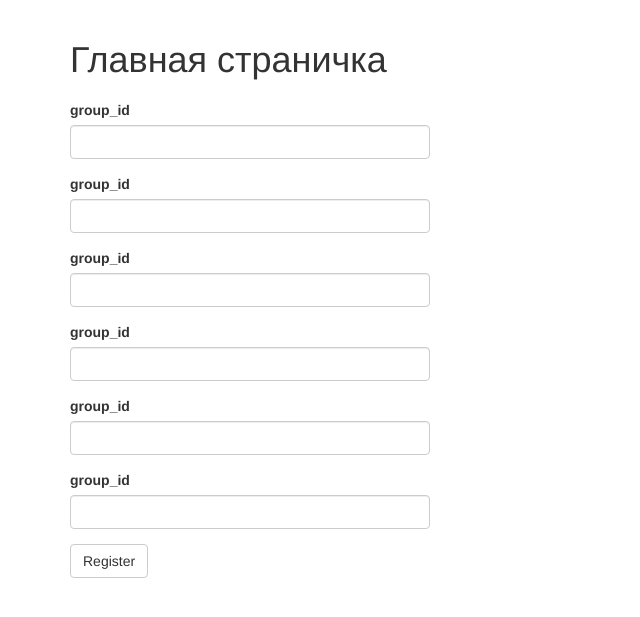
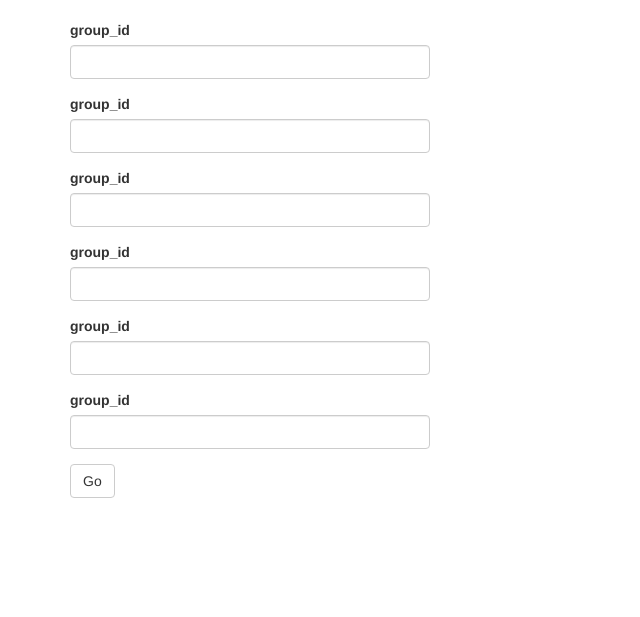
Before and after one commit to VictorZakharenko/salta, a Flask app: page / in a window 1280 px wide. Shown: the part 52-669 px from the top of the page, without its empty margins (0-640 px from the left). Run offline with Flask 2, Linux system fonts and the light colour scheme; the visitor is signed in with stand-in values (Sample User, id 1); some libraries are stand-ins or nearby versions.

Commit message:
prettyfier

```diff
--- a/app/main/forms.py
+++ b/app/main/forms.py
@@ -10,4 +10,4 @@ class GroupIdsForm(FlaskForm):
     group_id4 = StringField('group_id', validators=[DataRequired(), Regexp('^[0-9]+$', message='Only numbers')])
     group_id5 = StringField('group_id', validators=[DataRequired(), Regexp('^[0-9]+$', message='Only numbers')])
     group_id6 = StringField('group_id', validators=[DataRequired(), Regexp('^[0-9]+$', message='Only numbers')])
-    submit = SubmitField('Register')
+    submit = SubmitField('Go')
--- a/app/templates/index.html
+++ b/app/templates/index.html
@@ -4,11 +4,6 @@
 {% import 'bootstrap/wtf.html' as wtf %}
 
 {% block app_content %}
-<h1 class="title">
-  Главная страничка
-</h1>
-<h2 class="subtitle">
-</h2>
     <div class="row">
         <div class="col-md-4">
             {{ wtf.quick_form(group_ids_form) }}
```
